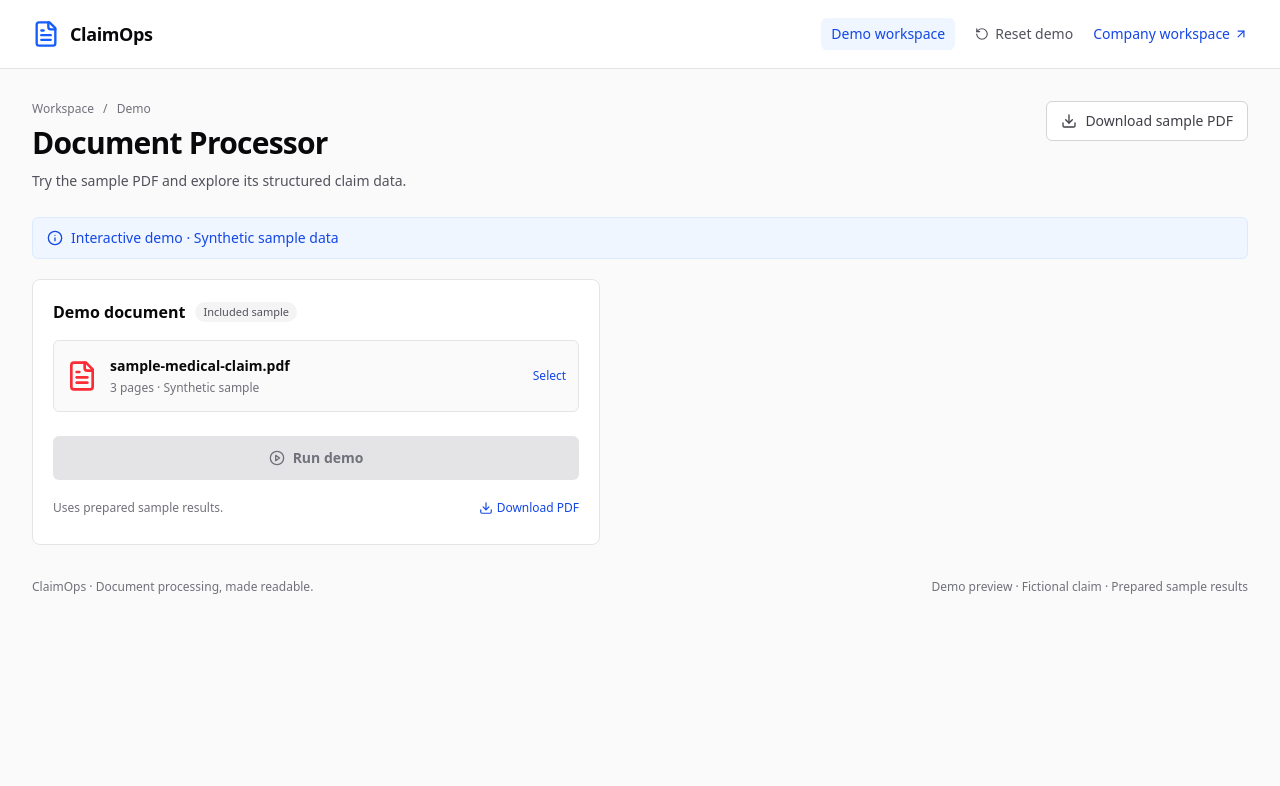
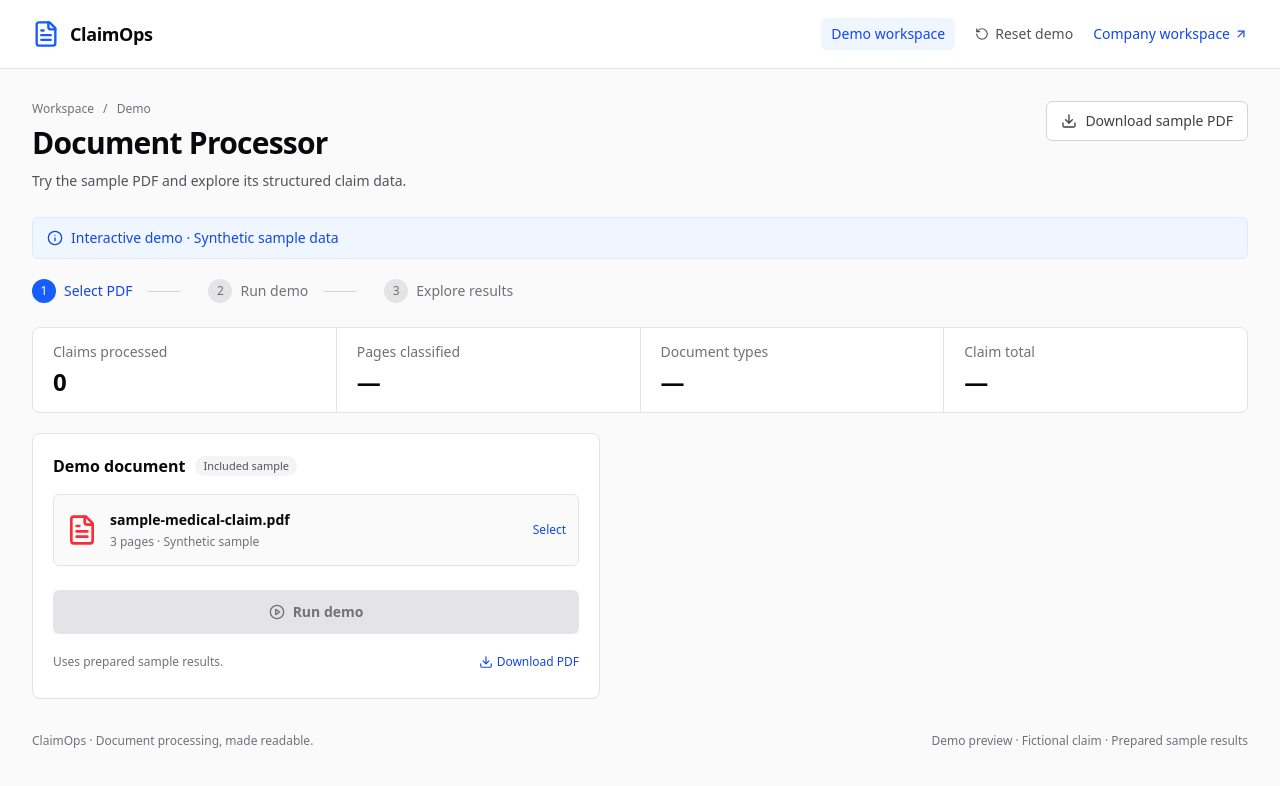
Before and after one commit to smitzo/Mediclaim-OS, a Next.js app in the folder frontend/: page / in a window 1280 px wide. Shown: the top 786 px of the page. Built offline with nearby package versions, Linux system fonts and the light colour scheme.

Commit message:
feat: show demo lifecycle and result-driven claim metrics

```diff
--- /dev/null
+++ b/frontend/components/demo/progress.tsx
@@ -0,0 +1,38 @@
+import { Check, Loader2 } from "lucide-react";
+import type { DemoStatus } from "@/lib/use-demo";
+import type { DemoResult } from "@/lib/demo-sample";
+import { formatInr } from "@/lib/demo-format";
+
+export function DemoProgress({ selected, status, result }: { selected: boolean; status: DemoStatus; result: DemoResult | null }) {
+  const current = !selected ? 0 : status === "complete" ? 2 : 1;
+  const labels = ["Select PDF", "Run demo", "Explore results"];
+  const metrics = [
+    ["Claims processed", result ? "1" : "0"],
+    ["Pages classified", result ? String(result.page_classification.length) : "—"],
+    ["Document types", result ? String(new Set(result.page_classification.map((page) => page.document_type)).size) : "—"],
+    ["Claim total", result ? formatInr(result.extracted_data.itemized_bill.total_amount) : "—"],
+  ];
+  return (
+    <>
+      <ol aria-label="Demo steps" className="mb-6 flex flex-wrap items-center gap-x-4 gap-y-3 sm:gap-x-7">
+        {labels.map((label, index) => (
+          <li key={label} aria-current={index === current ? "step" : undefined} className="flex items-center gap-2 text-xs font-medium sm:text-sm">
+            <span className={`flex h-6 w-6 items-center justify-center rounded-full text-xs ${index <= current ? "bg-blue-600 text-white" : "bg-zinc-200 text-zinc-500"}`}>
+              {index < current ? <Check aria-hidden="true" className="h-3.5 w-3.5" /> : index === 1 && status === "loading" ? <Loader2 aria-hidden="true" className="h-3.5 w-3.5 animate-spin" /> : index + 1}
+            </span>
+            <span className={index === current ? "text-blue-700" : index < current ? "text-zinc-700" : "text-zinc-500"}>{label}</span>
+            {index < 2 ? <span aria-hidden="true" className="ml-2 hidden h-px w-8 bg-zinc-300 sm:block" /> : null}
+          </li>
+        ))}
+      </ol>
+      <dl aria-label="Demo statistics" className="mb-5 grid grid-cols-2 gap-px overflow-hidden rounded-lg border border-zinc-200 bg-zinc-200 sm:grid-cols-4">
+        {metrics.map(([label, value]) => (
+          <div key={label} className="min-w-0 bg-white px-4 py-3.5 sm:px-5">
+            <dt className="text-xs text-zinc-500 sm:text-sm">{label}</dt>
+            <dd className="mt-1 text-xl font-semibold tabular-nums tracking-tight sm:text-2xl">{value}</dd>
+          </div>
+        ))}
+      </dl>
+    </>
+  );
+}
--- a/frontend/components/demo/workspace.tsx
+++ b/frontend/components/demo/workspace.tsx
@@ -4,6 +4,7 @@
 import { DemoFrame } from "./frame";
 import { DocumentPanel } from "./document-panel";
 import { Info } from "lucide-react";
+import { DemoProgress } from "./progress";
 
 export function DemoWorkspace() {
   const demo = useDemo();
@@ -12,6 +13,7 @@
       <div className="mb-5 flex items-center gap-2 rounded-md border border-blue-100 bg-blue-50 px-3.5 py-2.5 text-xs font-medium text-blue-700 sm:text-sm">
         <Info aria-hidden="true" className="h-4 w-4 shrink-0" /> Interactive demo · Synthetic sample data
       </div>
+      <DemoProgress selected={demo.selected} status={demo.status} result={demo.result} />
       <div className="grid items-start gap-5 lg:grid-cols-[minmax(0,0.95fr)_minmax(0,1.05fr)]">
         <DocumentPanel selected={demo.selected} status={demo.status} onSelect={demo.select} onRun={demo.run} />
       </div>
--- /dev/null
+++ b/frontend/lib/demo-format.ts
@@ -0,0 +1,12 @@
+/** Format the fixed INR fixture without converting monetary values to floats. */
+export function formatInr(amount: string): string {
+  const match = /^(\d+)\.(\d{2})$/.exec(amount);
+  if (!match) return "Unavailable";
+  const whole = new Intl.NumberFormat("en-IN").format(BigInt(match[1]));
+  return `₹${whole}${match[2] === "00" ? "" : `.${match[2]}`}`;
+}
+
+export function formatDemoDate(value: string): string {
+  return new Intl.DateTimeFormat("en-GB", { day: "numeric", month: "short", year: "numeric", timeZone: "UTC" })
+    .format(new Date(`${value}T00:00:00Z`));
+}
```
